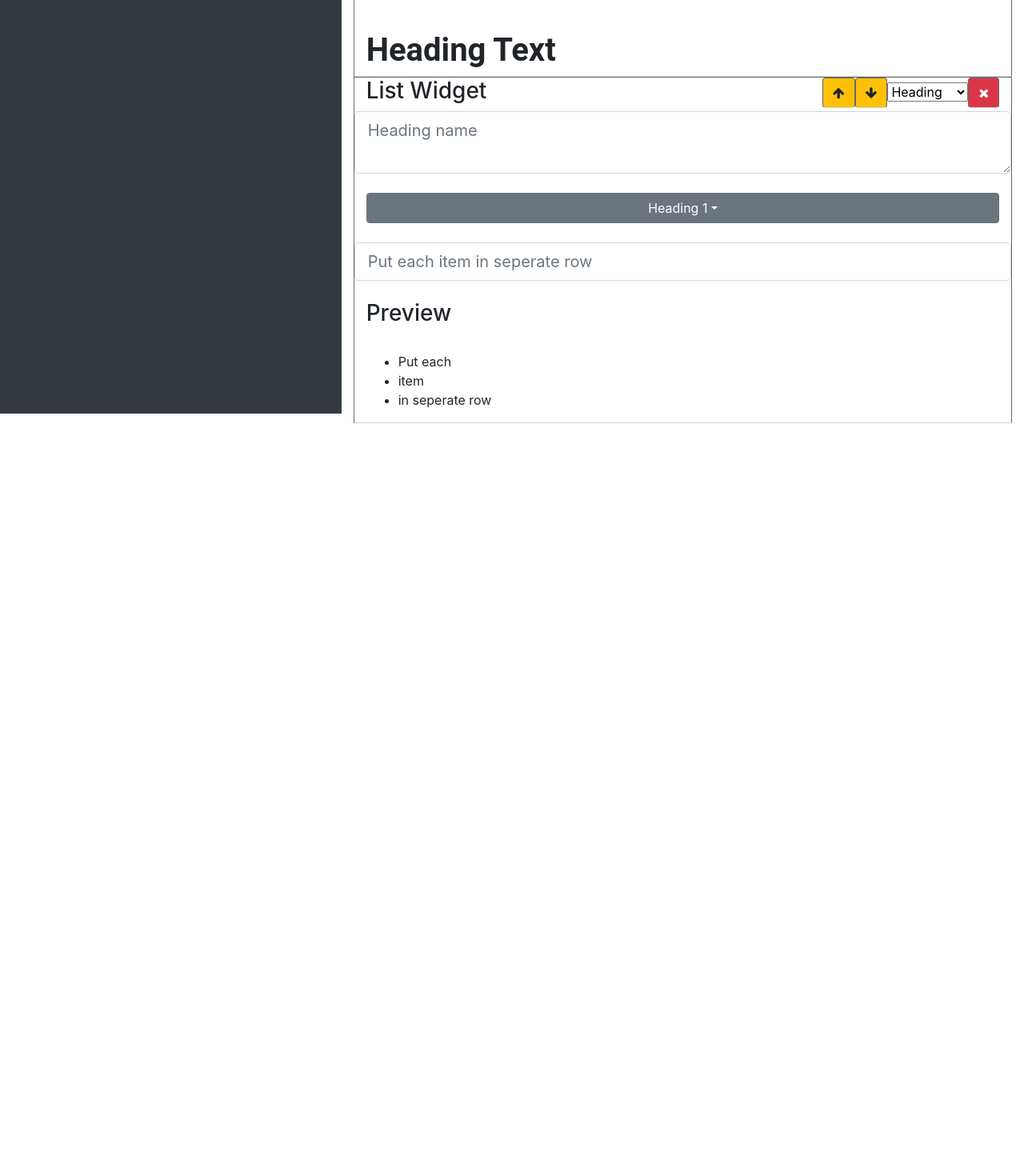
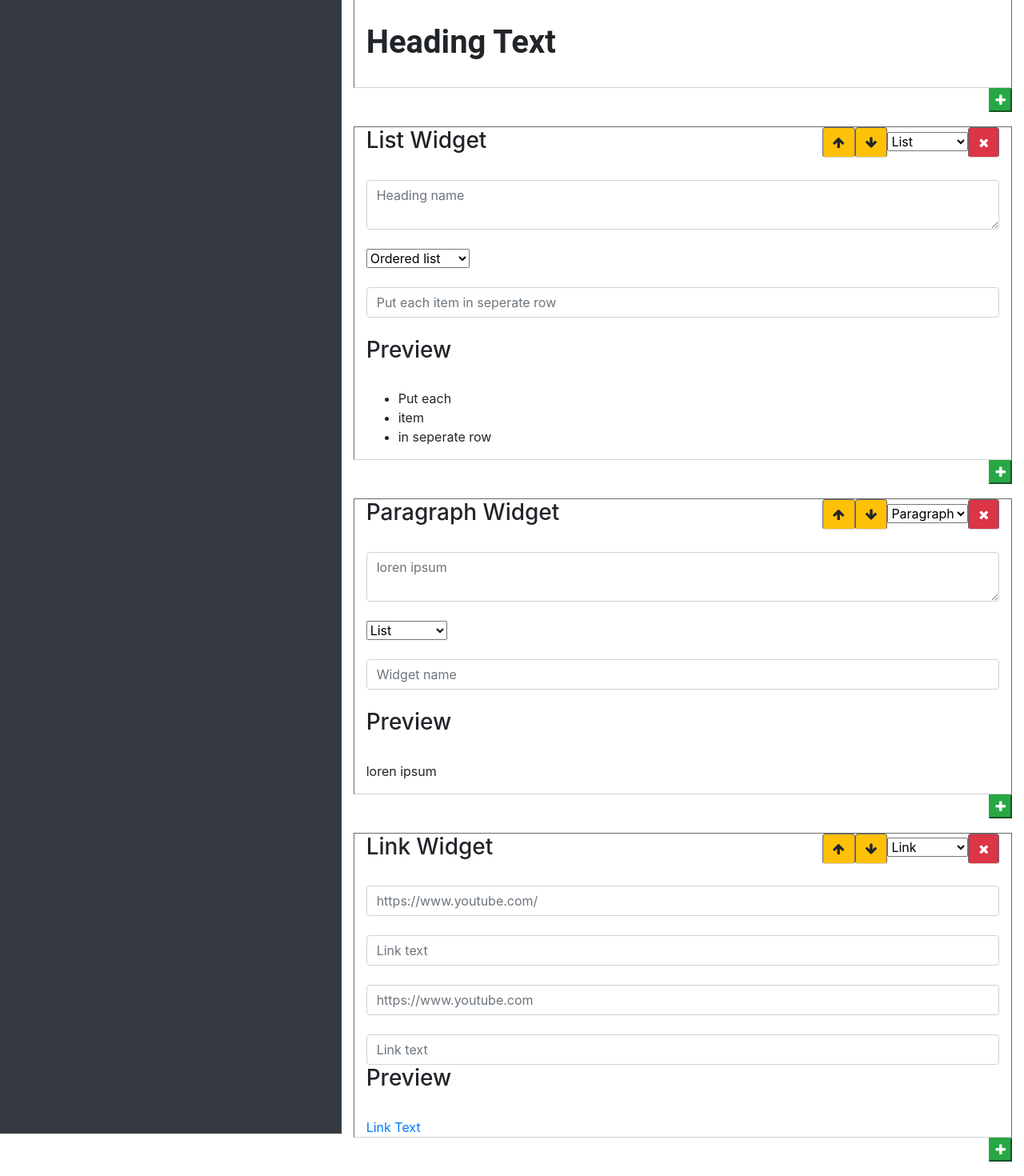
Before and after one commit to Saptaparna10/cs5610-spring2019-assignment3-react-client, a React (Create React App) app: page /course/123 in a window 1280 px wide. Shown: the part 670-2140 px from the top of the page at 80% size. Before the commit the page ends 1199 px from the top, so only its background shows below. Built offline with nearby package versions, Linux system fonts and the light colour scheme.

Commit message:
widgetlist

```diff
--- a/src/containers/TopicPills.js
+++ b/src/containers/TopicPills.js
@@ -87,7 +87,7 @@ export default class TopicPills extends React.Component{
                                 </button>
                             </div>
                             <div>
-                                <button className='btn btn-primary'
+                                <button className='btn btn-secondary'
                                         onClick={this.props.createTopic}>
                                     <i className="fa fa-plus"></i>
                                 </button>
--- a/src/containers/WidgetList.js
+++ b/src/containers/WidgetList.js
@@ -20,33 +20,33 @@ export default class WidgetList extends React.Component{
                             <option value="HEADING">Heading</option>
                             <option value="PARA">Paragraph</option>
                             <option value="LIST">List</option>
-                            <option value="IMAGE">Image</option>
+                            <option value="LINK">Link</option>
                         </select>
                         <button className="btn btn-danger widgetborder"><i className="fa fa-times" aria-hidden="true"></i></button>
                     </div>
 
                 </div>
+                <div>
+                    &nbsp;
+                </div>
                 <div className='row'>
-                    <div className="input-group input-group-lg">
+                    <div className="container-fluid">
                         <input type="text" className="form-control" aria-label="Sizing example input"
                                aria-describedby="inputGroup-sizing-lg" placeholder='Heading name'/>
                     </div>
                 </div>
                 <div>&nbsp;</div>
-                <div className="dropdown">
-                    <button className="btn btn-secondary dropdown-toggle btn-block" type="button" id="dropdownMenuButton"
-                            data-toggle="dropdown" aria-haspopup="true" aria-expanded="false" >
-                        Heading 1
-                    </button>
-                    <div className="dropdown-menu" aria-labelledby="dropdownMenuButton">
-                        <a className="dropdown-item" href="#">Action</a>
-                        <a className="dropdown-item" href="#">Another action</a>
-                        <a className="dropdown-item" href="#">Something else here</a>
-                    </div>
+                <div className='wide-ddl'>
+                    <select>
+                        <option value="Heading1">Heading1</option>
+                        <option value="Heading2">Heading2</option>
+                        <option value="Heading3">Heading3</option>
+                        <option value="Heading4">Heading4</option>
+                    </select>
                 </div>
                 <div>&nbsp;</div>
                 <div className='row'>
-                    <div className="input-group input-group-lg">
+                    <div className="container-fluid">
                         <input type="text" className="form-control" aria-label="Sizing example input"
                                aria-describedby="inputGroup-sizing-lg" placeholder='Widget text'/>
                     </div>
@@ -59,8 +59,26 @@ export default class WidgetList extends React.Component{
                 <div>
                     <h1>Heading Text</h1>
                 </div>
+                <div>
+                    &nbsp;
+                </div>
+
             </div>
+                <div className='row float-right'>
+                    <div className='col'>
+                    <button className='btn-success'> <i className="fa fa-plus" aria-hidden="true"></i></button>
+                    </div>
+                </div>
+
+                <div>
+                    &nbsp;
+                </div>
+                <div>
+                    &nbsp;
+                </div>
+
              {/*list widget*/}
+
 
                 <div className='container-fluid widgetborder'>
                     <div className='row'>
@@ -74,36 +92,32 @@ export default class WidgetList extends React.Component{
                             <button className="btn btn-warning widgetborder"> <i className="fa fa-arrow-down" aria-hidden="true"></i>
                             </button>
                             <select name="widget">
+                                <option value="LIST">List</option>
+                                <option value="PARA">Paragraph</option>
                                 <option value="HEADING">Heading</option>
-                                <option value="PARA">Paragraph</option>
-                                <option value="LIST">List</option>
-                                <option value="IMAGE">Image</option>
+                                <option value="LINK">Image</option>
                             </select>
                             <button className="btn btn-danger widgetborder"><i className="fa fa-times" aria-hidden="true"></i></button>
                         </div>
 
                     </div>
+                    <div>&nbsp;</div>
                     <div className='row'>
-                        <div className="input-group input-group-lg">
+                        <div className="container-fluid">
                             <textarea  className="form-control" aria-label="Sizing example input"
-                                   aria-describedby="inputGroup-sizing-lg" placeholder='Heading name'/>
+                                       aria-describedby="inputGroup-sizing-lg" placeholder='Heading name'/>
                         </div>
                     </div>
                     <div>&nbsp;</div>
                     <div className="dropdown">
-                        <button className="btn btn-secondary dropdown-toggle btn-block" type="button" id="dropdownMenuButton"
-                                data-toggle="dropdown" aria-haspopup="true" aria-expanded="false" >
-                            Heading 1
-                        </button>
-                        <div className="dropdown-menu" aria-labelledby="dropdownMenuButton">
-                            <a className="dropdown-item" href="#">Action</a>
-                            <a className="dropdown-item" href="#">Another action</a>
-                            <a className="dropdown-item" href="#">Something else here</a>
-                        </div>
+                        <select name="widget">
+                            <option value="OL">Ordered list</option>
+                            <option value="UL">Unordered list</option>
+                        </select>
                     </div>
                     <div>&nbsp;</div>
                     <div className='row'>
-                        <div className="input-group input-group-lg">
+                        <div className="container-fluid">
                             <input type="text" className="form-control" aria-label="Sizing example input"
                                    aria-describedby="inputGroup-sizing-lg" placeholder='Put each item in seperate row'/>
                         </div>
@@ -121,6 +135,159 @@ export default class WidgetList extends React.Component{
                         </ul>
                     </div>
                 </div>
+                <div className='row float-right'>
+                    <div className='col'>
+                        <button className='btn-success'> <i className="fa fa-plus" aria-hidden="true"></i></button>
+                    </div>
+                </div>
+
+                <div>
+                    &nbsp;
+                </div>
+                <div>
+                    &nbsp;
+                </div>
+
+                {/*Paragraph widget*/}
+
+
+                <div className='container-fluid widgetborder'>
+                    <div className='row'>
+                        <div className='col-sm-8'>
+                            <h3>Paragraph Widget</h3>
+                        </div>
+
+                        <div className='col-md-4 text-right'>
+                            <button className="btn btn-warning widgetborder"><i className="fa fa-arrow-up" aria-hidden="true"></i>
+                            </button>
+                            <button className="btn btn-warning widgetborder"> <i className="fa fa-arrow-down" aria-hidden="true"></i>
+                            </button>
+                            <select name="widget">
+                                <option value="PARA">Paragraph</option>
+                                <option value="HEADING">Heading</option>
+                                <option value="LIST">List</option>
+                                <option value="LINK">Image</option>
+                            </select>
+                            <button className="btn btn-danger widgetborder"><i className="fa fa-times" aria-hidden="true"></i></button>
+                        </div>
+
+                    </div>
+                    <div>&nbsp;</div>
+                    <div className='row'>
+                        <div className="container-fluid">
+                            <textarea type="text" className="form-control" aria-label="Sizing example input"
+                                      aria-describedby="inputGroup-sizing-lg" placeholder='loren ipsum'/>
+                        </div>
+                    </div>
+                    <div>&nbsp;</div>
+                    <div className="dropdown">
+                        <select name="widget">
+                            <option value="LIST">List</option>
+                            <option value="HEADING">Heading</option>
+                            <option value="PARA">Paragraph</option>
+                            <option value="LINK">Image</option>
+                        </select>
+                    </div>
+                    <div>&nbsp;</div>
+                    <div className='row'>
+                        <div className="container-fluid">
+                            <input type="text" className="form-control" aria-label="Sizing example input"
+                                   aria-describedby="inputGroup-sizing-lg" placeholder='Widget name'/>
+                        </div>
+                    </div>
+                    <div>&nbsp;</div>
+                    <div>
+                        <h3>Preview</h3>
+                    </div>
+                    <div>&nbsp;</div>
+                    <div>
+                        <p>loren ipsum</p>
+                    </div>
+                </div>
+                <div className='row float-right'>
+                    <div className='col'>
+                        <button className='btn-success'> <i className="fa fa-plus" aria-hidden="true"></i></button>
+                    </div>
+                </div>
+
+                <div>
+                    &nbsp;
+                </div>
+                <div>
+                    &nbsp;
+                </div>
+
+
+                {/*Link widget*/}
+
+                <div className='container-fluid widgetborder'>
+                    <div className='row'>
+                        <div className='col-sm-8'>
+                            <h3>Link Widget</h3>
+                        </div>
+
+                        <div className='col-md-4 text-right'>
+                            <button className="btn btn-warning widgetborder"><i className="fa fa-arrow-up" aria-hidden="true"></i>
+                            </button>
+                            <button className="btn btn-warning widgetborder"> <i className="fa fa-arrow-down" aria-hidden="true"></i>
+                            </button>
+                            <select name="widget">
+                                <option value="Link">Link</option>
+                                <option value="HEADING">Heading</option>
+                                <option value="PARA">Paragraph</option>
+                                <option value="LIST">List</option>
+
+                            </select>
+                            <button className="btn btn-danger widgetborder"><i className="fa fa-times" aria-hidden="true"></i></button>
+                        </div>
+
+                    </div>
+                    <div>&nbsp;</div>
+                    <div className='row'>
+                        <div className="container-fluid">
+                            <input  className="form-control" aria-label="Sizing example input"
+                                       aria-describedby="inputGroup-sizing-lg" placeholder='https://www.youtube.com/'/>
+                        </div>
+                    </div>
+                    <div>&nbsp;</div>
+                    <div className='row'>
+                        <div className="container-fluid">
+                            <input  className="form-control" aria-label="Sizing example input"
+                                    aria-describedby="inputGroup-sizing-lg" placeholder='Link text'/>
+                        </div>
+                    </div>
+                    <div>&nbsp;</div>
+                    <div className='row'>
+                        <div className="container-fluid">
+                            <input  className="form-control" aria-label="Sizing example input"
+                                    aria-describedby="inputGroup-sizing-lg" placeholder='https://www.youtube.com'/>
+                        </div>
+                    </div>
+                    <div>&nbsp;</div>
+                    <div className='row'>
+                        <div className="container-fluid">
+                            <input  className="form-control" aria-label="Sizing example input"
+                                    aria-describedby="inputGroup-sizing-lg" placeholder='Link text'/>
+                        </div>
+                    </div>
+                    <div>
+                        <h3>Preview</h3>
+                    </div>
+                    <div>&nbsp;</div>
+                   <a href='#'>Link Text</a>
+                </div>
+                <div className='row float-right'>
+                    <div className='col'>
+                        <button className='btn-success'> <i className="fa fa-plus" aria-hidden="true"></i></button>
+                    </div>
+                </div>
+
+                <div>
+                    &nbsp;
+                </div>
+                <div>
+                    &nbsp;
+                </div>
 
 
             </div>
--- a/src/index.css
+++ b/src/index.css
@@ -43,7 +43,7 @@ h2 {
 }
 
 .longcol {
-  height: 1125px;
+  height: 2025px;
 }
 
 .modulerow {
```
